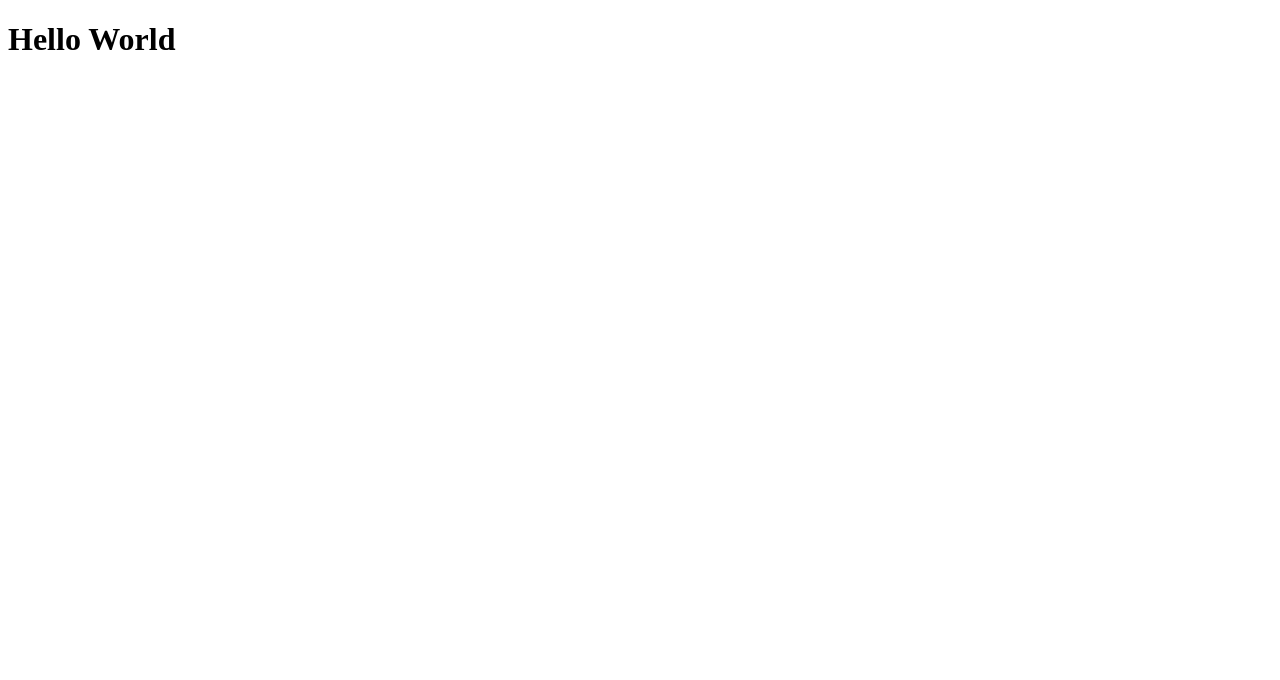
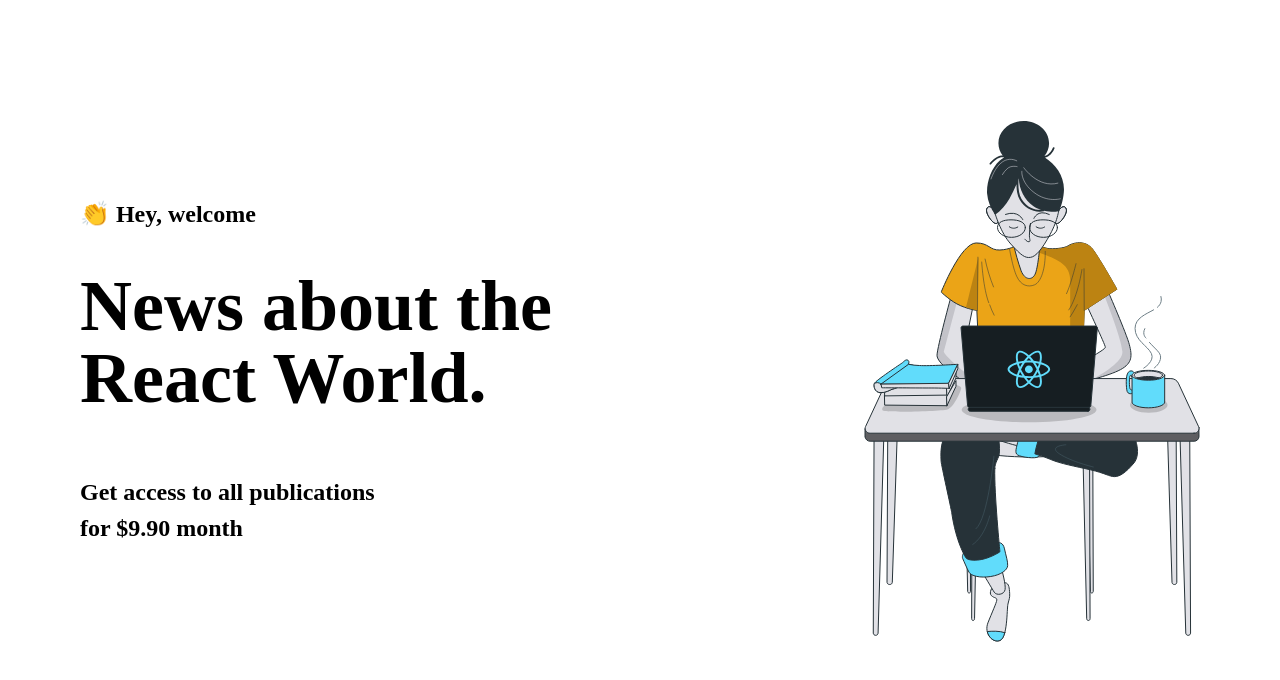
Before and after one commit to kelvinmusselli/ignews, a Next.js app: page / in a window 1280 px wide. Shown: the top 680 px of the page. Built offline with nearby package versions, Linux system fonts and the light colour scheme.

Commit message:
feat: home page

```diff
--- /dev/null
+++ b/src/pages/home.module.scss
@@ -0,0 +1,41 @@
+.contentContaier {
+  max-width: 1120px;
+  margin: 0 auto;
+  padding: 0 2rem;
+  height: calc(100vh - 5rem);
+
+  display: flex;
+  align-items: center;
+  justify-content: space-between;
+}
+
+.hero {
+  max-width: 600px;
+
+  > span {
+    font-size: 1.5rem;
+    font-weight: bold;
+  }
+
+  h1 {
+    font-size: 4.5rem;
+    line-height: 4.5rem;
+    font-weight: 900;
+    margin-top: 2.5rem;
+
+    span {
+      color: var(--cyan-500)
+    }
+  }
+
+  p {
+    font-size: 1.5rem;
+    line-height: 2.25rem;
+    margin-top: 1.5rem;
+
+    span {
+      color: var(--cyan-500);
+      font-weight: bold;
+    }
+  }
+}
--- a/src/pages/index.tsx
+++ b/src/pages/index.tsx
@@ -1,13 +1,26 @@
 
 import Head from 'next/head';
+
+import styles from './home.module.scss';
+
 export default function Home() {
   return (
     <h1>
       <Head>
-        <title>Inicio | ig.news</title>
+        <title>Home | ig.news</title>
       </Head>
-      Hello
-      <span> World</span>
+
+      <main className={styles.contentContaier}>
+        <section className={styles.hero}>
+          <span>👏 Hey, welcome</span>
+          <h1>News about the <span>React</span> World.</h1>
+          <p>
+            Get access to all publications <br />
+            <span> for $9.90 month</span>
+          </p>
+        </section>
+        <img src="/images/avatar.svg" alt="Girl coding" />
+      </main>
     </h1>
   )
 }
```
